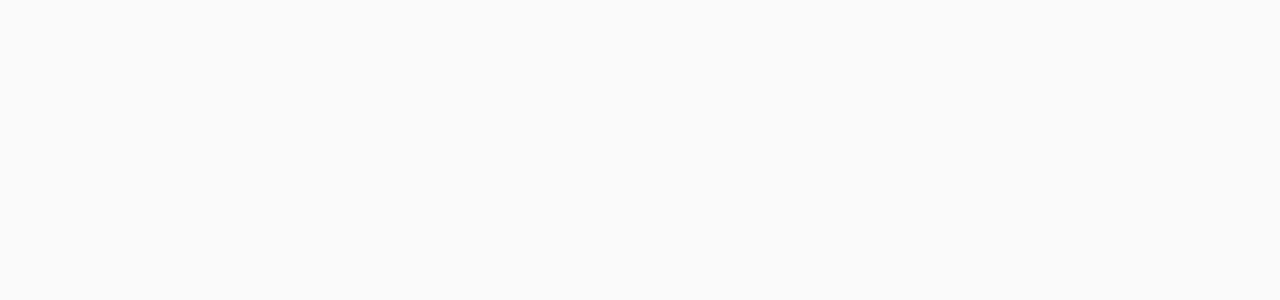
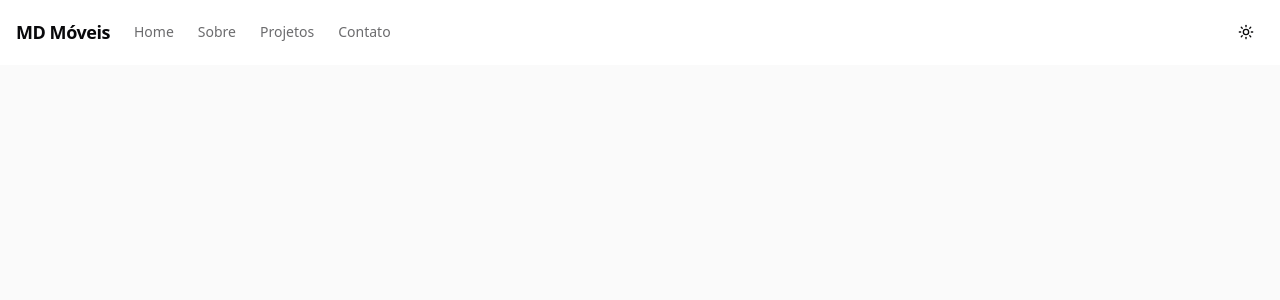
Before and after one commit to vitordmgdev/domingues-web, a Next.js app: page / in a window 1280 px wide. Shown: the top 300 px of the page. Built offline with nearby package versions, Linux system fonts and the light colour scheme.

Commit message:
feat: Header with change theme button

```diff
--- a/package.json
+++ b/package.json
@@ -14,6 +14,7 @@
     "clsx": "^2.1.1",
     "lucide-react": "^0.562.0",
     "next": "16.1.2",
+    "next-themes": "^0.4.6",
     "react": "19.2.3",
     "react-dom": "19.2.3",
     "tailwind-merge": "^3.4.0"
--- a/src/app/layout.tsx
+++ b/src/app/layout.tsx
@@ -1,3 +1,5 @@
+import { Header } from "@/components/header";
+import { ThemeProvider } from "@/components/theme-provider";
 import type { Metadata } from "next";
 import { Geist, Geist_Mono } from "next/font/google";
 import "./globals.css";
@@ -44,7 +46,15 @@
       <body
         className={`${geistSans.variable} ${geistMono.variable} antialiased`}
       >
+        <ThemeProvider
+          attribute="class"
+          defaultTheme="system"
+          enableSystem
+          disableTransitionOnChange
+        >
+          <Header />
           {children}
+        </ThemeProvider>
       </body>
     </html>
   );
--- /dev/null
+++ b/src/components/header.tsx
@@ -0,0 +1,88 @@
+"use client";
+
+import { Button } from "@/components/ui/button";
+import { Menu, Moon, Sun } from "lucide-react";
+import { useTheme } from "next-themes";
+import * as React from "react";
+
+export function Header() {
+  const { setTheme, theme } = useTheme();
+  const [isScrolled, setIsScrolled] = React.useState(false);
+
+  React.useEffect(() => {
+    const handleScroll = () => {
+      setIsScrolled(window.scrollY > 0);
+    };
+    window.addEventListener("scroll", handleScroll);
+    return () => window.removeEventListener("scroll", handleScroll);
+  }, []);
+
+  return (
+    <header
+      className={`sticky top-0 z-50 w-full border-b transition-all duration-300 ${
+        isScrolled
+          ? "bg-background/95 backdrop-blur supports-[backdrop-filter]:bg-background/60 border-border"
+          : "bg-transparent border-transparent"
+      }`}
+    >
+      <div className="container mx-auto flex h-16 items-center px-4">
+        <div className="mr-4 hidden md:flex">
+          <a href="/" className="mr-6 flex items-center space-x-2">
+            <span className="text-lg font-bold tracking-tight">MD Móveis</span>
+          </a>
+          <nav className="flex items-center space-x-6 text-sm font-medium">
+            <a
+              href="#"
+              className="transition-colors hover:text-foreground/80 text-foreground/60"
+            >
+              Home
+            </a>
+            <a
+              href="#"
+              className="transition-colors hover:text-foreground/80 text-foreground/60"
+            >
+              Sobre
+            </a>
+            <a
+              href="#"
+              className="transition-colors hover:text-foreground/80 text-foreground/60"
+            >
+              Projetos
+            </a>
+            <a
+              href="#"
+              className="transition-colors hover:text-foreground/80 text-foreground/60"
+            >
+              Contato
+            </a>
+          </nav>
+        </div>
+
+        {/* Mobile Logo via flex-1 to center or left align if needed, but here sticking to simple right alignment for toggle */}
+        <div className="flex flex-1 items-center justify-between md:justify-end">
+          <div className="md:hidden">
+            <span className="font-bold">MD Móveis</span>
+          </div>
+
+          <div className="flex items-center gap-2">
+            <Button
+              variant="ghost"
+              size="icon"
+              onClick={() => setTheme(theme === "dark" ? "light" : "dark")}
+              className="rounded-full"
+            >
+              <Sun className="h-5 w-5 rotate-0 scale-100 transition-all dark:-rotate-90 dark:scale-0" />
+              <Moon className="absolute h-5 w-5 rotate-90 scale-0 transition-all dark:rotate-0 dark:scale-100" />
+              <span className="sr-only">Alternar tema</span>
+            </Button>
+
+            <Button variant="ghost" size="icon" className="md:hidden">
+              <Menu className="h-5 w-5" />
+              <span className="sr-only">Menu</span>
+            </Button>
+          </div>
+        </div>
+      </div>
+    </header>
+  );
+}
--- /dev/null
+++ b/src/components/theme-provider.tsx
@@ -0,0 +1,11 @@
+"use client";
+
+import { ThemeProvider as NextThemesProvider } from "next-themes";
+import * as React from "react";
+
+export function ThemeProvider({
+  children,
+  ...props
+}: React.ComponentProps<typeof NextThemesProvider>) {
+  return <NextThemesProvider {...props}>{children}</NextThemesProvider>;
+}
```
Also changed, not shown: 1 other file (tests, documents, lock files or other folders). Lines whose indentation alone changed are shown as unchanged.
